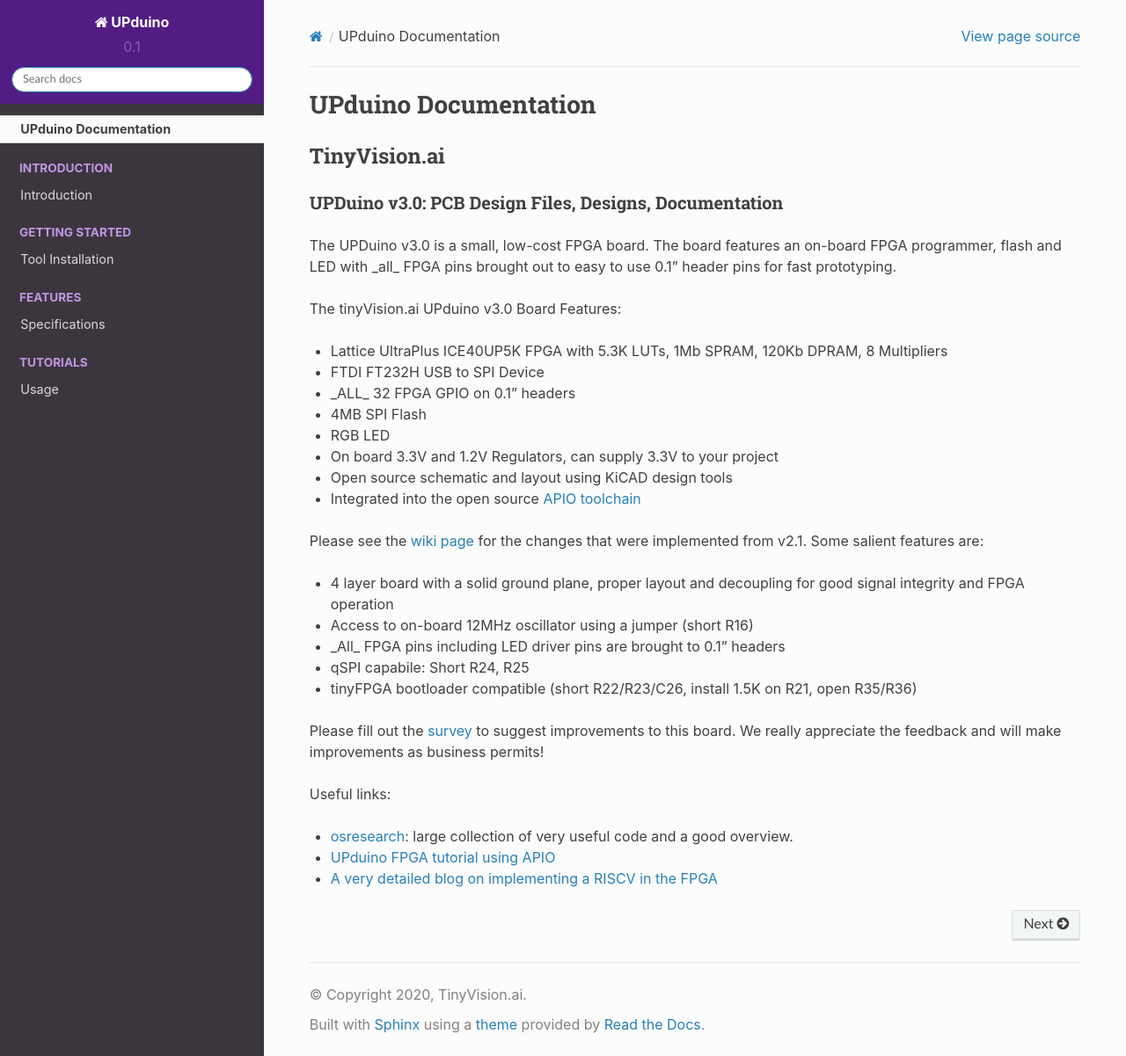
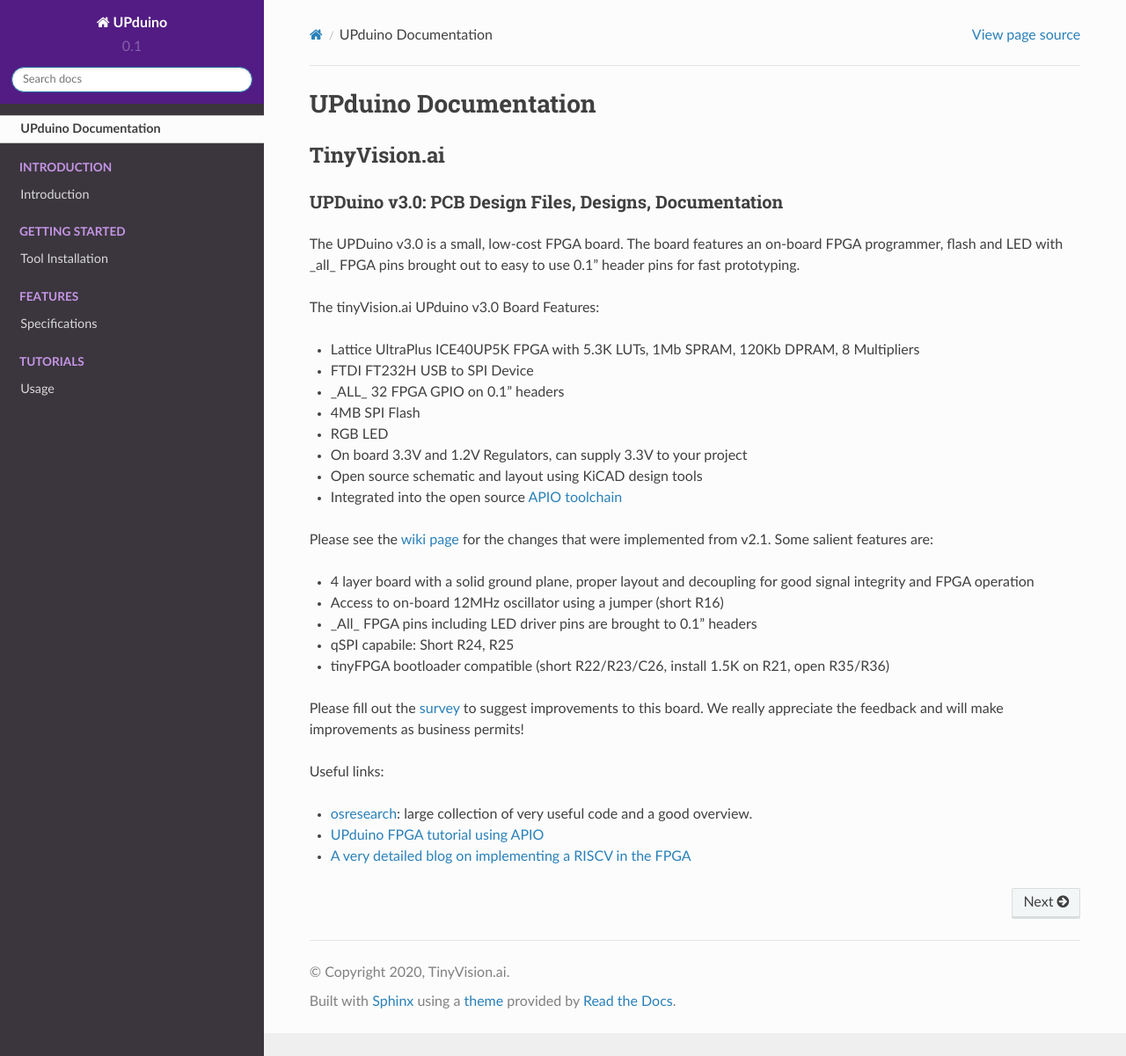
Before and after one commit to tinyvision-ai-inc/UPduino-v3.0, a Sphinx documentation site: the page built from docs/source/index.rst, in a window 1280 px wide and 1201 px high. Shown: the whole window at 88% size. Built offline with Sphinx 7.4.7 and the Read the Docs theme 2.0.0, drawn with Linux system fonts in a browser that asks for light colours.

Commit message:
Update custom.css

```diff
--- a/docs/source/_static/css/custom.css
+++ b/docs/source/_static/css/custom.css
@@ -23,13 +23,3 @@
 .wy-nav-content {
     max-width: none;
 }
-
-@font-face {
-    font-family: "Inter";
-    src: local('Inter') url("https://fonts.googleapis.com/css2?family=Inter&display=swap");
-}
-
-body{
-    font-family: 'Inter', sans-serif;
-    src: local('Inter') url("https://fonts.googleapis.com/css2?family=Inter&display=swap");
-}
```
